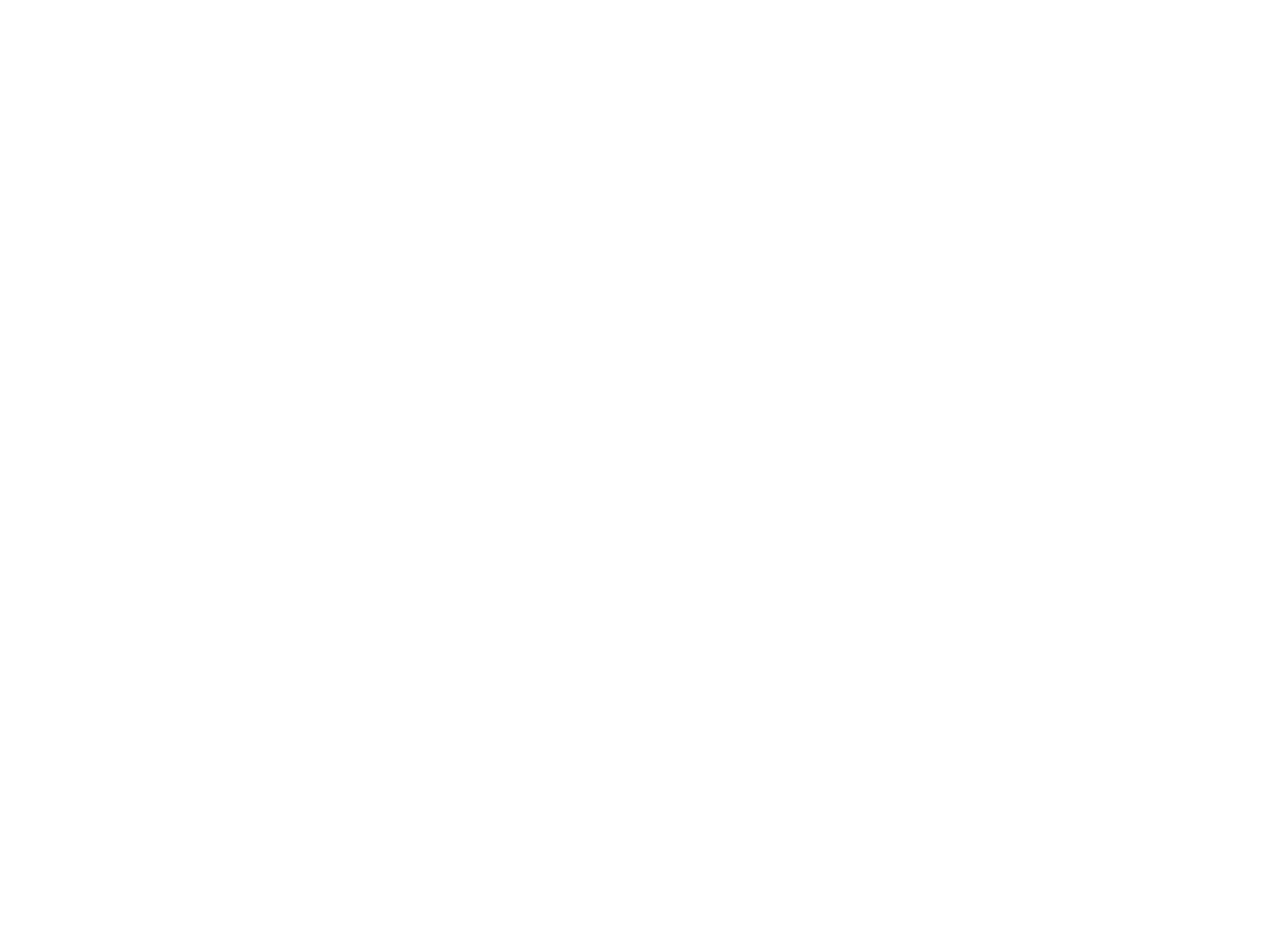
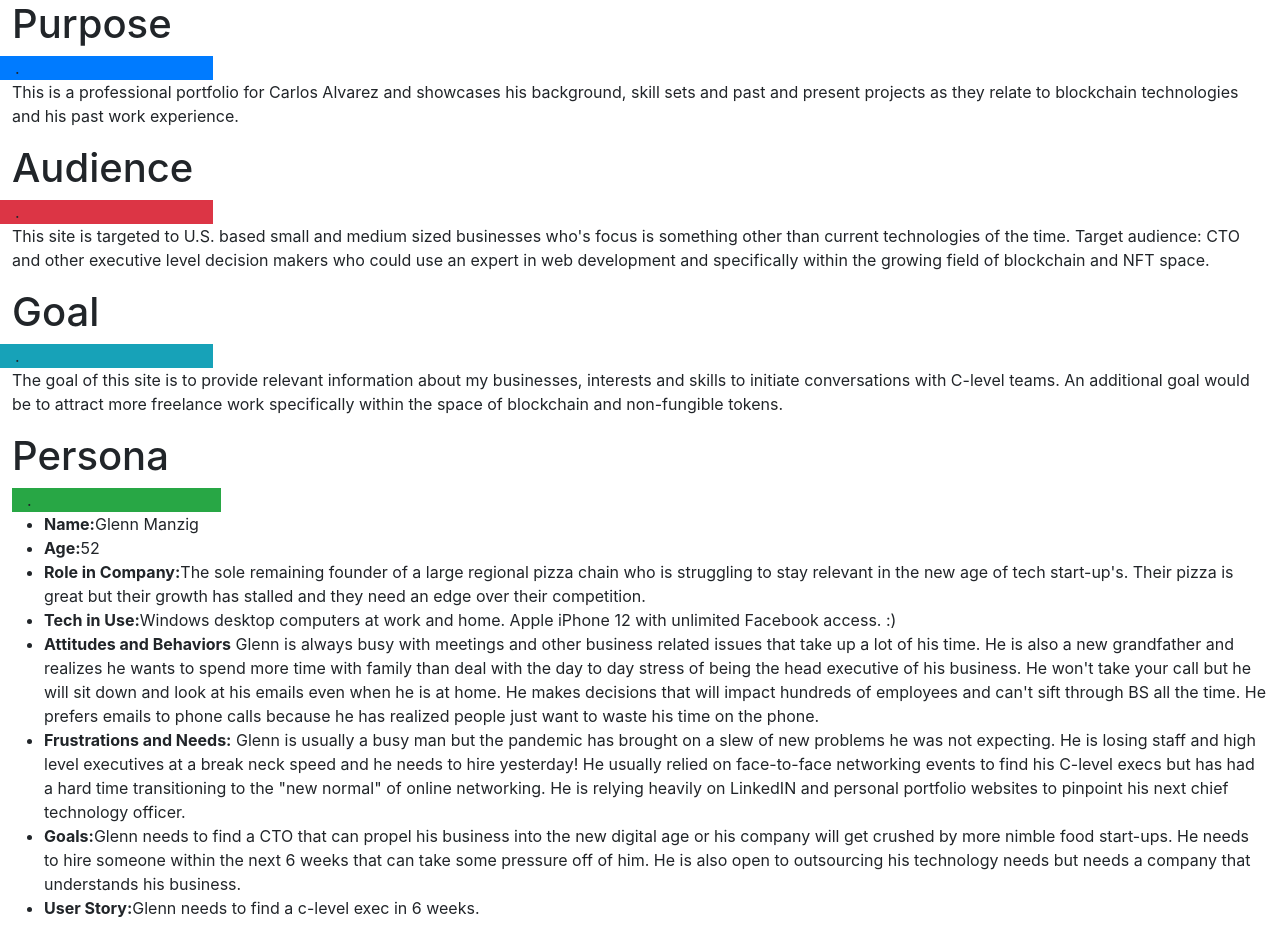
Before and after one commit to CLOVETHEDESTROYER/carlos-alvarez-the-website, a plain HTML site: page public_html/documentation/milestone-1.html in a window 1280 px wide. Before the commit the page ends 800 px from the top, so only its background shows below. Drawn offline with nearby package versions, Linux system fonts and the light colour scheme.

Commit message:
added purpose, audience, goal and persona

```diff
--- a/public_html/documentation/milestone-1.html
+++ b/public_html/documentation/milestone-1.html
@@ -3,8 +3,54 @@
 <head>
     <meta charset="UTF-8">
     <title>Carlos Alvarez the Website</title>
+    <meta name="viewport" content="width=device-width, initial-scale=1, shrink-to-fit=no">
+    <link href="https://cdn.jsdelivr.net/npm/bootstrap@5.0.0/dist/css/bootstrap.min.css" rel="stylesheet"
+          integrity="sha384-wEmeIV1mKuiNpC+IOBjI7aAzPcEZeedi5yW5f2yOq55WWLwNGmvvx4Um1vskeMj0" crossorigin="anonymous">
+    <link rel="stylesheet" href="https://maxcdn.bootstrapcdn.com/bootstrap/4.0.0/css/bootstrap.min.css" integrity="sha384-Gn5384xqQ1aoWXA+058RXPxPg6fy4IWvTNh0E263XmFcJlSAwiGgFAW/dAiS6JXm" crossorigin="anonymous">
+    <link rel="stylesheet" href="style.css">
 </head>
 <body>
+<div class="container-fluid">
+    <div class="row">
+            <h1> Purpose </h1>
+        <div class="col-md-2 bg-primary box"><section>.</section></div>
+                 <p> This is a professional portfolio for Carlos Alvarez and showcases his background,                  skill sets and past and present projects as they relate to blockchain technologies and                 his past work experience.</p>
+
+    <h1> Audience </h1>
+        <div class="col-md-2 bg-danger box"><section>.</section></div>
+        <p> This site is targeted to U.S. based small and medium sized businesses who's focus is something other than current
+            technologies of the time.  Target audience: CTO and other executive level decision makers who could use an expert in web            development and specifically within the growing field of blockchain and NFT space.</p>
+    <h1> Goal </h1>
+        <div class="col-md-2 bg-info box"><section>.</section></div>
+        <p> The goal of this site is to provide relevant information about my businesses, interests and skills to
+            initiate conversations with C-level teams.  An additional goal would be to attract more freelance
+        work specifically within the space of blockchain and non-fungible tokens.</p>
+    <section>
+        <h1> Persona </h1>
+        <div class="col-lg-2 bg-success box"><section>.</section></div>
+            <ul>
+                <li><strong>Name:</strong>Glenn Manzig</li>
+                <li><strong>Age:</strong>52</li>
+                <li><strong>Role in Company:</strong>The sole remaining founder of a large regional pizza chain who is struggling to
+                stay relevant in the new age of tech start-up's.  Their pizza is great but their growth has stalled and they need an
+                    edge over their competition.</li>
+                <li><strong>Tech in Use:</strong>Windows desktop computers at work and home.  Apple iPhone 12 with unlimited Facebook access.                       :)</li>
+                <li><strong>Attitudes and Behaviors</strong> Glenn is always busy with meetings and other business related issues                 that take up a lot of his time.  He is also a new grandfather and realizes he wants to spend more time with family than                 deal with the day to day stress of being the head executive of his business.  He won't take your call but he will sit                   down and look at his emails even when he is at home. He makes decisions that will impact hundreds of employees and can't                sift through BS all the time.  He prefers emails to phone calls because he has realized people just want to waste his                   time on the phone.</li>
+                <li><strong>Frustrations and Needs:</strong> Glenn is usually a busy man but the pandemic has brought on a slew of
+                    new problems he was not expecting.  He is losing staff and high level executives at a break neck speed and he needs
+                    to hire yesterday!  He usually relied on face-to-face networking events to find his C-level execs
+                    but has had a hard time transitioning to the "new normal" of online networking.  He is relying heavily on LinkedIN
+                    and personal portfolio websites to pinpoint his next chief technology officer.
+                     </li>
+                <li><strong>Goals:</strong>Glenn needs to find a CTO that can propel his business into the new digital age or his
+                company will get crushed by more nimble food start-ups.  He needs to hire someone within the next 6 weeks that
+                can take some pressure off of him.  He is also open to outsourcing his technology needs but needs a company
+                that understands his business.</li>
+                <li><strong>User Story:</strong>Glenn needs to find a c-level exec in 6 weeks.</li>
+            </ul>
+    </section>
+        </div>
+</div>
 
 </body>
 </html>
```
Also changed, not shown: public_html/documentation/style.css (added).
